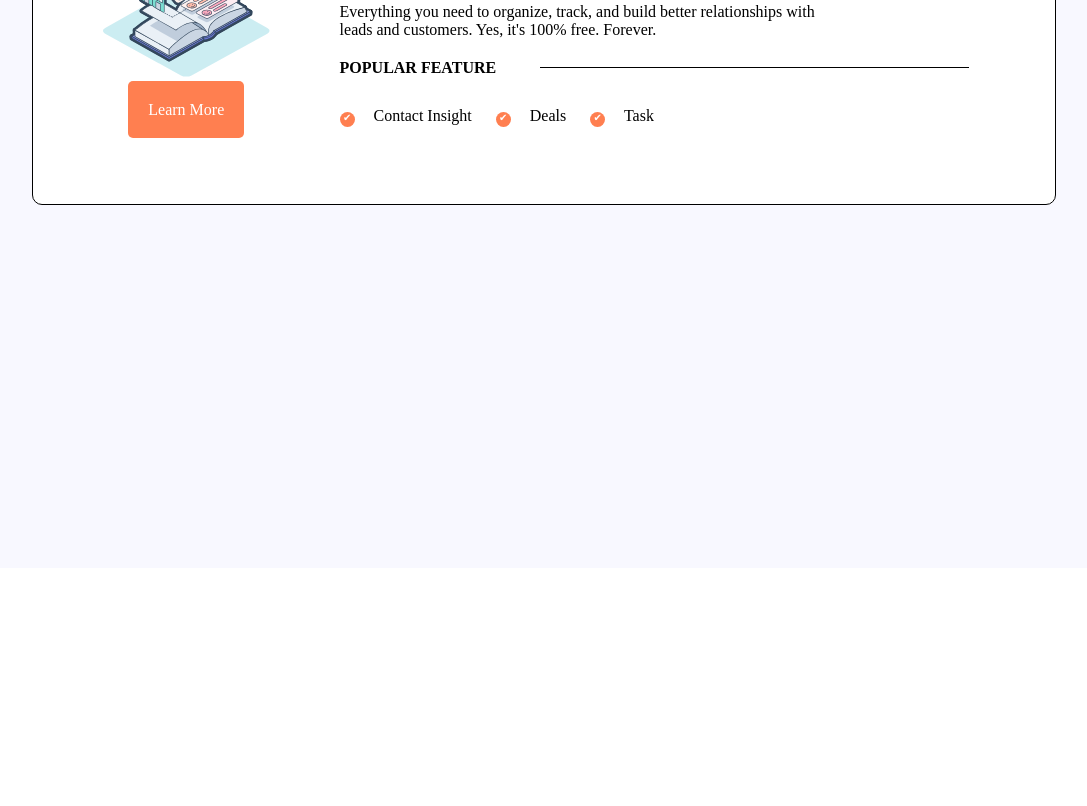
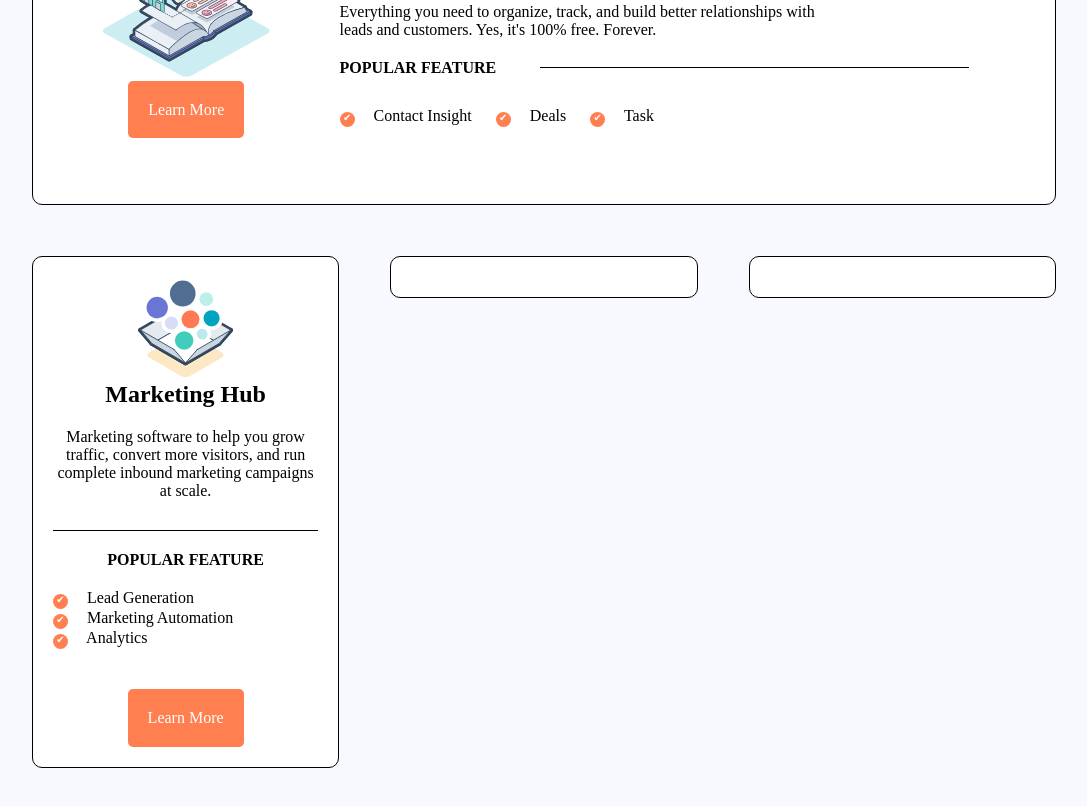
Before and after one commit to Lex95/htmlcss-hubspot, a plain HTML site: page index.html in a window 1280 px wide. Shown: the part 1242-2048 px from the top of the page, without its empty margins (96-1183 px from the left). Before the commit the page ends 1810 px from the top, so only its background shows below. Drawn offline with Linux system fonts and the light colour scheme.

Commit message:
aggiunta prima colonna sezione 4

```diff
--- a/index.html
+++ b/index.html
@@ -102,6 +102,35 @@
                     </ul>
                 </div>
             </div>
+            <div class="banner-wrapper">
+                <div class="column bubble">
+                    <img src="img/Marketing-Hub-Free.svg" alt="marketing-hub-img">
+                    <h2>Marketing Hub</h2>
+                    <p>Marketing software to help you grow traffic, convert more visitors, and run complete inbound marketing campaigns at scale.</p>
+                    <h4>POPULAR FEATURE</h4>
+                    <ul>
+                        <li>
+                            <div class="check">&#10004;</div>
+                            Lead Generation
+                        </li>
+                        <li>
+                            <div class="check">&#10004;</div>
+                            Marketing Automation
+                        </li>
+                        <li>
+                            <div class="check">&#10004;</div>
+                            Analytics
+                        </li>
+                    </ul>
+                    <a class="button b2" href="#">Learn More</a>
+                </div>
+                <div id="mid" class="column bubble">
+
+                </div>
+                <div class="column bubble">
+
+                </div>
+            </div>
         </div>
     </section>
     <section></section>
--- a/style.css
+++ b/style.css
@@ -108,7 +108,7 @@
 }
 #s4 {
     background-color: ghostwhite;
-    height: 1000px;
+    height: 1500px;
 }
 .banner-head {
     text-align: center;
@@ -189,3 +189,40 @@
     display: inline-block;
     margin-right: 15px;
 }
+.banner-wrapper {
+    margin-top: 5%;
+}
+.banner-wrapper::after{
+    content: '';
+    display: table;
+    clear: both;
+}
+.column {
+    float: left;
+    width: 30%;
+    /* height: 300px; */
+    text-align: center;
+    padding: 20px;
+}
+.column > img {
+    height: 100px;
+}
+.column p {
+    margin: 20px 0 30px;
+}
+.column h4 {
+    padding: 20px 0;
+    border-top: 1px solid black;
+}
+.column > ul {
+    list-style: none;
+    text-align: left;
+}
+.column .button {
+    display: inline-block;
+    padding: 20px;
+    margin-top: 40px;
+}
+#mid {
+    margin: 0 5%;
+}
```
